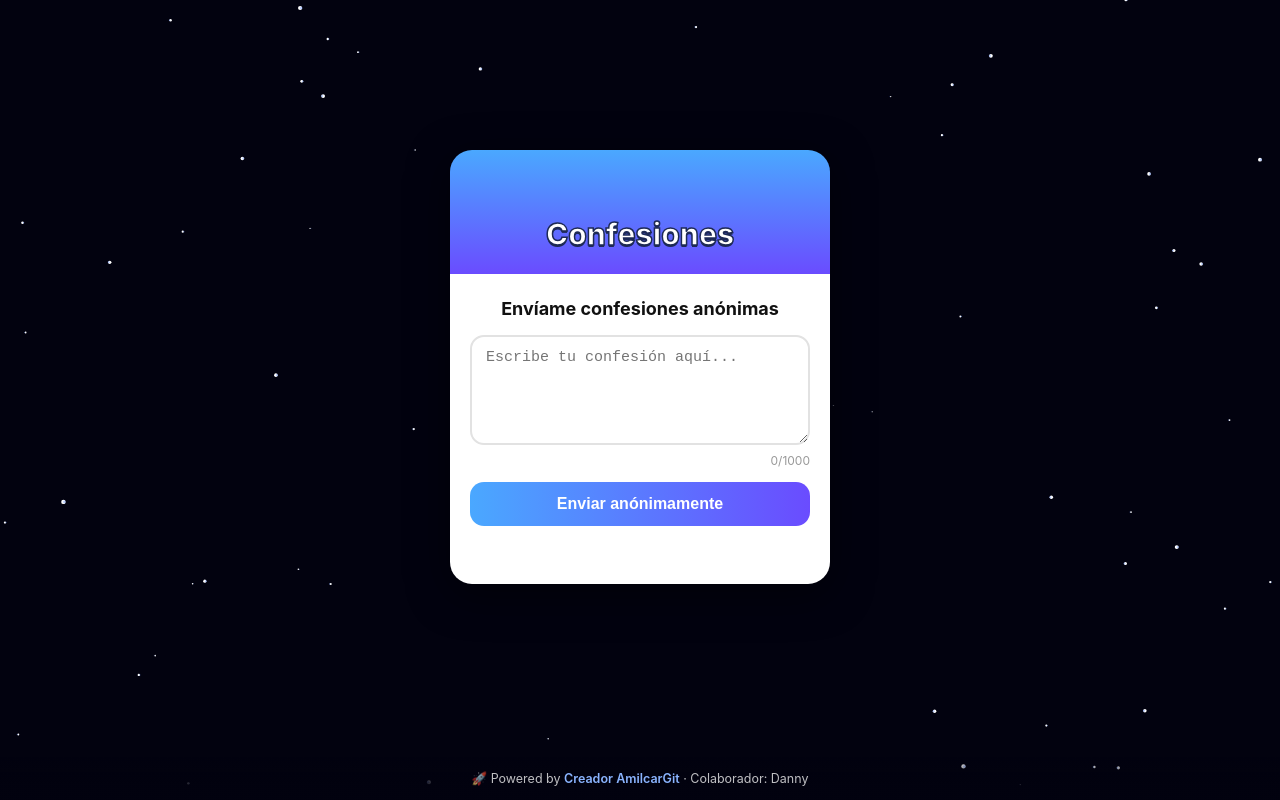
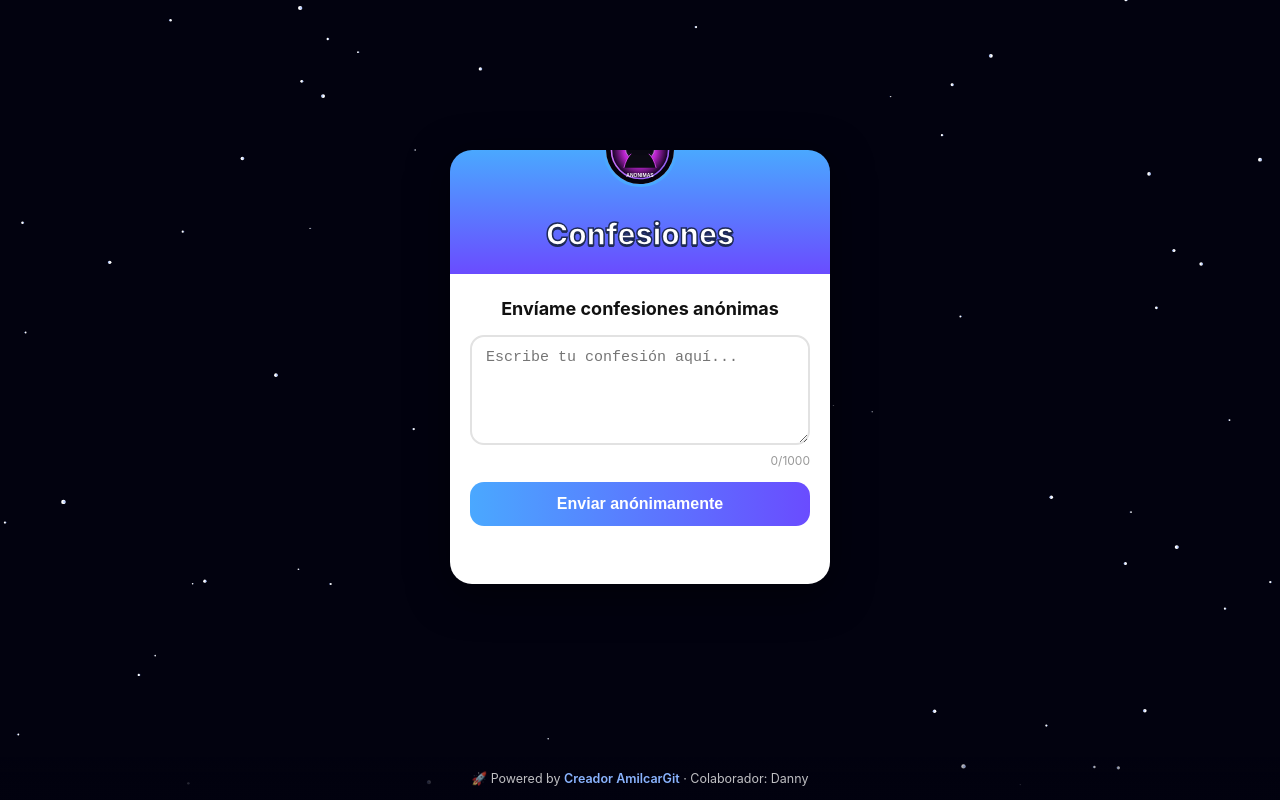
Before and after one commit to amilcargit1/anonimas, a website: page public/index.html in a window 1280 px wide. Drawn offline with Linux system fonts and the light colour scheme.

Commit message:
Usar nuevo avatar en la página

```diff
--- a/public/index.html
+++ b/public/index.html
@@ -12,7 +12,7 @@
 <div class="wrapper">
   <div class="card">
     <div class="card-header">
-      <img class="avatar" src="/avatar.jpg" alt="avatar" onerror="this.style.display='none'">
+      <img class="avatar" src="/avatar.svg" alt="Avatar de Anonimas">
       <h1>Confesiones</h1>
     </div>
     <div class="card-body">
```
